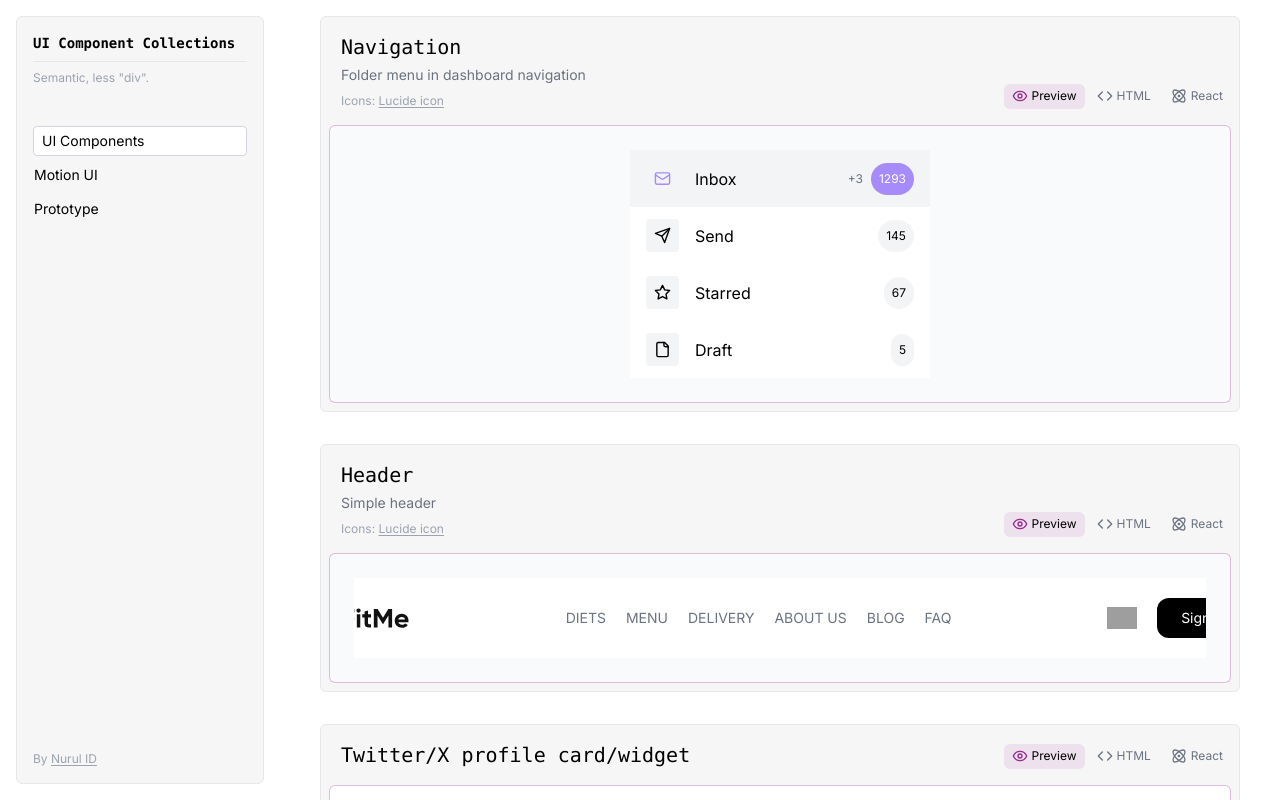
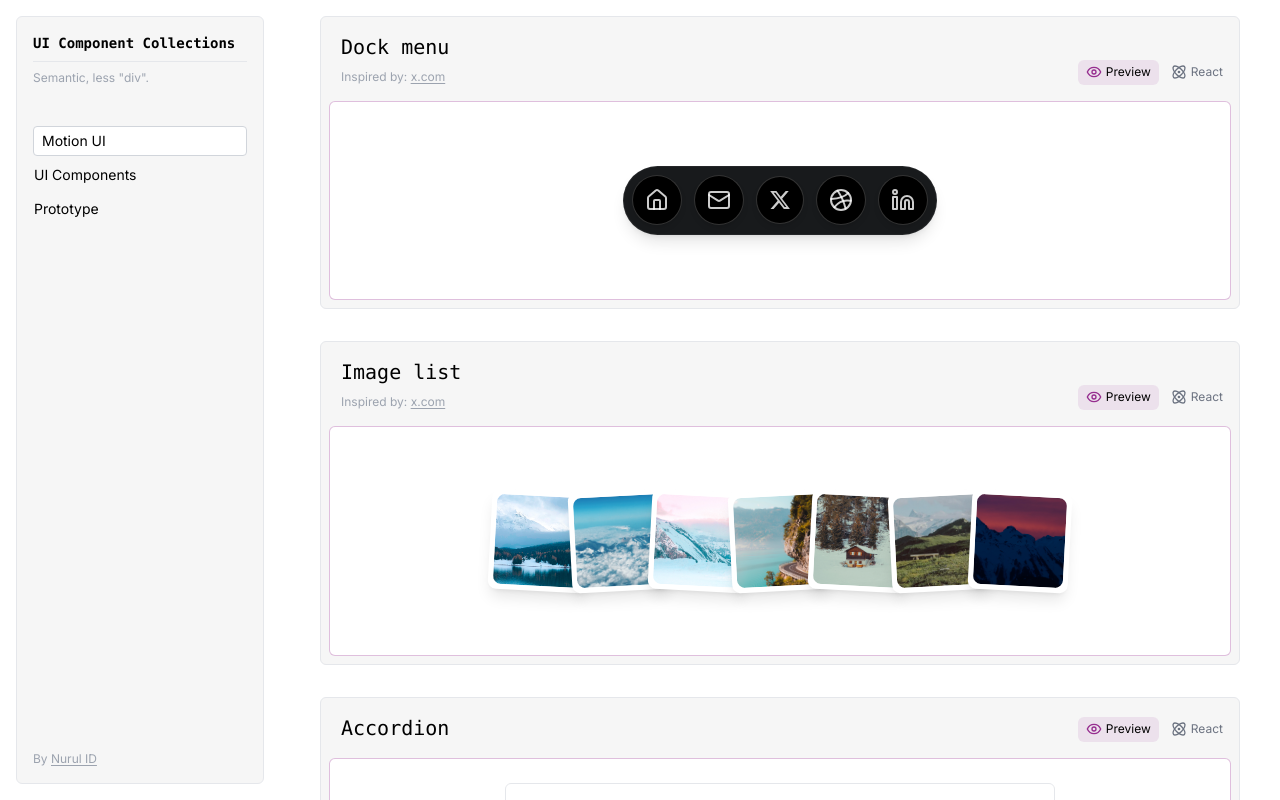
Before and after one commit to nurulid/ui-component-collections, a Next.js app: page / in a window 1280 px wide. Shown: the top 800 px of the page. Built offline with nearby package versions, Linux system fonts and the light colour scheme; grey boxes are pictures that could not be loaded.

Commit message:
update content

```diff
--- a/src/app/(content)/motion/page.tsx
+++ /dev/null
@@ -1,36 +0,0 @@
-import React from 'react';
-
-import { TabPanel } from '@/components/shared/TabPanel';
-import { CodeWrapper } from '@/components/shared/CodeWrapper';
-import { DockHover, reactDockHover } from '@/components/motion/DockHover';
-import { Pricing, reactPricing } from '@/components/motion/Pricing';
-import { Images, reactImages } from '@/components/ui/Images';
-import {Accordion, reactAccordion} from '@/components/motion/Accordion';
-
-export default function page() {
-  return (
-    <div className="space-y-8">
-      <TabPanel
-        title="Dock menu"
-        ui={<DockHover />}
-        codeReact={<CodeWrapper code={reactDockHover} />}
-      />
-      <TabPanel
-        title="Image list"
-        ui={<Images />}
-        codeReact={<CodeWrapper code={reactImages} />}
-      />
-      <TabPanel
-        title="Accordion"
-        ui={<Accordion />}
-        codeReact={<CodeWrapper code={reactAccordion} />}
-      />
-      <TabPanel
-        title="Comparison Card"
-        note="Design source: Loom"
-        ui={<Pricing />}
-        codeReact={<CodeWrapper code={reactPricing} />}
-      />
-    </div>
-  );
-}
--- /dev/null
+++ b/src/app/(content)/ui/page.tsx
@@ -0,0 +1,56 @@
+import React from 'react';
+
+import { TabPanel } from '@/components/shared/TabPanel';
+import { CodeWrapper } from '@/components/shared/CodeWrapper';
+import { Navigation, htmlNav, reactNav } from '@/components/ui/Navigation';
+import { Header, htmlHeader, reactHeader } from '@/components/ui/Header';
+import {
+  TwitterProfile,
+  reactProfile,
+  htmlProfile,
+} from '@/components/ui/TwitterProfile';
+
+export default function page() {
+  return (
+    <div className="space-y-8">
+      <TabPanel
+        title="Navigation"
+        desc="Folder menu in dashboard navigation"
+        ui={<Navigation />}
+        codeHTML={<CodeWrapper code={htmlNav} />}
+        codeReact={<CodeWrapper code={reactNav} />}
+        note={
+          <p>
+            Icons:{' '}
+            <a href="https://lucide.dev/" target="_blank" className="note">
+              Lucide icon
+            </a>
+          </p>
+        }
+        bgContainer="bg-gray-50"
+      />
+      <TabPanel
+        title="Header"
+        desc="Simple header"
+        ui={<Header />}
+        codeHTML={<CodeWrapper code={htmlHeader} />}
+        codeReact={<CodeWrapper code={reactHeader} />}
+        note={
+          <p>
+            Icons:{' '}
+            <a href="https://lucide.dev/" target="_blank" className="note">
+              Lucide icon
+            </a>
+          </p>
+        }
+        bgContainer="bg-gray-50"
+      />
+      <TabPanel
+        title="X profile widget"
+        ui={<TwitterProfile />}
+        codeHTML={<CodeWrapper code={htmlProfile} />}
+        codeReact={<CodeWrapper code={reactProfile} />}
+      />
+    </div>
+  );
+}
--- a/src/app/page.tsx
+++ b/src/app/page.tsx
@@ -1,50 +1,57 @@
 import { TabPanel } from '@/components/shared/TabPanel';
-import { Navigation, htmlNav, reactNav } from '../components/ui/Navigation';
 import { CodeWrapper } from '@/components/shared/CodeWrapper';
-import { Header, htmlHeader, reactHeader } from '../components/ui/Header';
-import { TwitterProfile, reactProfile, htmlProfile } from '../components/ui/TwitterProfile';
-import { Pricing, reactPricing, htmlPricing } from '../components/motion/Pricing';
+import { DockHover, reactDockHover } from '@/components/motion/DockHover';
+import { Pricing, reactPricing } from '@/components/motion/Pricing';
+import { Images, reactImages } from '@/components/ui/Images';
+import { Accordion, reactAccordion } from '@/components/motion/Accordion';
 
 export default function Home() {
   return (
     <div className="space-y-8">
       <TabPanel
-        title="Navigation"
-        desc="Folder menu in dashboard navigation"
-        ui={<Navigation />}
-        codeHTML={<CodeWrapper code={htmlNav} />}
-        codeReact={<CodeWrapper code={reactNav} />}
+        title="Dock menu"
         note={
           <p>
-            Icons:{' '}
-            <a href="https://lucide.dev/" target="_blank" className='note'>
-              Lucide icon
+            Inspired by:{' '}
+            <a
+              href="https://x.com/jinyongftw/status/1739585482848342378"
+              target="_blank"
+              className="note"
+            >
+              x.com
             </a>
           </p>
         }
-        bgContainer='bg-gray-50'
+        ui={<DockHover />}
+        codeReact={<CodeWrapper code={reactDockHover} />}
       />
       <TabPanel
-        title="Header"
-        desc="Simple header"
-        ui={<Header />}
-        codeHTML={<CodeWrapper code={htmlHeader} />}
-        codeReact={<CodeWrapper code={reactHeader} />}
+        title="Image list"
         note={
           <p>
-            Icons:{' '}
-            <a href="https://lucide.dev/" target="_blank" className='note'>
-              Lucide icon
+            Inspired by:{' '}
+            <a
+              href="https://x.com/bartek_marzec/status/1798078019770482740"
+              target="_blank"
+              className="note"
+            >
+              x.com
             </a>
           </p>
         }
-        bgContainer='bg-gray-50'
+        ui={<Images />}
+        codeReact={<CodeWrapper code={reactImages} />}
       />
       <TabPanel
-        title="Twitter/X profile card/widget"
-        ui={<TwitterProfile />}
-        codeHTML={<CodeWrapper code={htmlProfile} />}
-        codeReact={<CodeWrapper code={reactProfile} />}
+        title="Accordion"
+        ui={<Accordion />}
+        codeReact={<CodeWrapper code={reactAccordion} />}
+      />
+      <TabPanel
+        title="Comparison Card"
+        note="Design source: Loom"
+        ui={<Pricing />}
+        codeReact={<CodeWrapper code={reactPricing} />}
       />
     </div>
   );
--- a/src/app/prototype/ksier/layout.tsx
+++ b/src/app/prototype/ksier/layout.tsx
@@ -3,7 +3,7 @@ import React from "react";
 export default function layout({ children }: { children: React.ReactNode }) {
   return (
     <div className="h-dvh w-full">
-      <div className="max-w-6xl mx-auto pt-10 pb-5 px-10 border-green-100 border-double border-[12px] rounded-3xl h-[94vh] bg-white shadow-lg relative">
+      <div className="max-w-6xl mx-auto pt-10 pb-5 px-10 border-gray-200 border-double border-[12px] rounded-3xl h-[94vh] bg-white shadow-lg relative">
         <div className="relative z-10">{children}</div>
         <h1 className="absolute bottom-4 left-4 font-inconsolata">
           <span>Ksier</span>
--- a/src/components/ksier/Total.tsx
+++ b/src/components/ksier/Total.tsx
@@ -18,7 +18,7 @@ export const Total = ({
   paymentMethod: string;
   foodLength: number;
   drinkLength: number;
-  onCancel: () => void;
+  onCancel?: () => void;
 }) => {
   const [selectedPaymentMethod, setSelectedPaymentMethod] =
     useState<string>('');
@@ -94,12 +94,12 @@ export const Total = ({
       >
         Order
       </button>
-      <button
+      {/* <button
         onClick={onCancel}
         className="w-full border border-black bg-black text-white mt-auto btn"
       >
         New order
-      </button>
+      </button> */}
     </>
   );
 };
--- a/src/components/shared/Sidebar.tsx
+++ b/src/components/shared/Sidebar.tsx
@@ -7,17 +7,17 @@ import { usePathname } from 'next/navigation';
 
 const sidebarMenu = [
   {
+    title: 'Motion UI',
+    link: '/',
+    ready: true,
+  },
+  {
     title: 'UI Components',
-    link: '/',
+    link: '/ui',
     ready: true,
     // submenus: [
     //   { title: 'Navigation', link: '/ui', ready: true, },
     // ]
-  },
-  {
-    title: 'Motion UI',
-    link: '/motion',
-    ready: true,
   },
   {
     title: 'Prototype',
```
